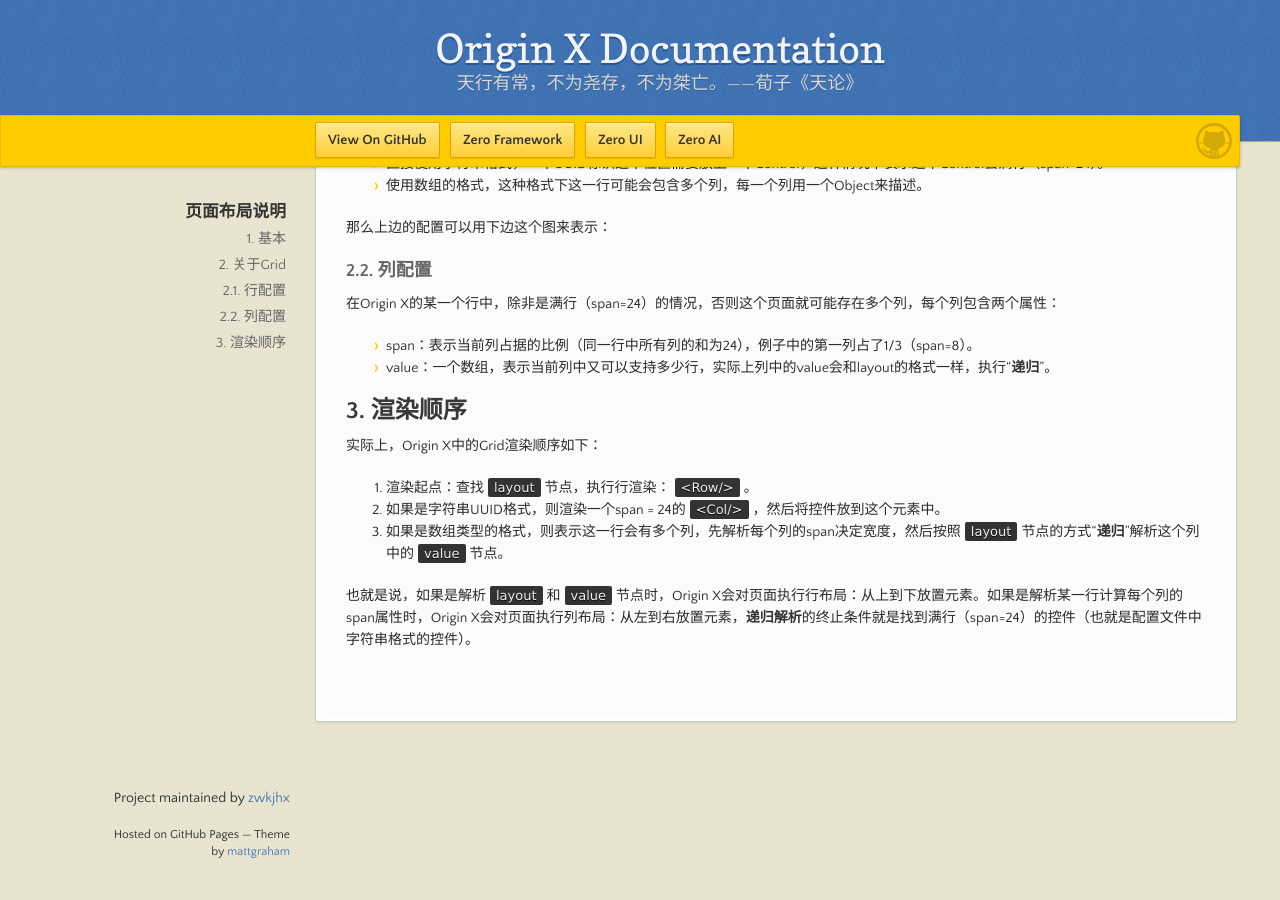
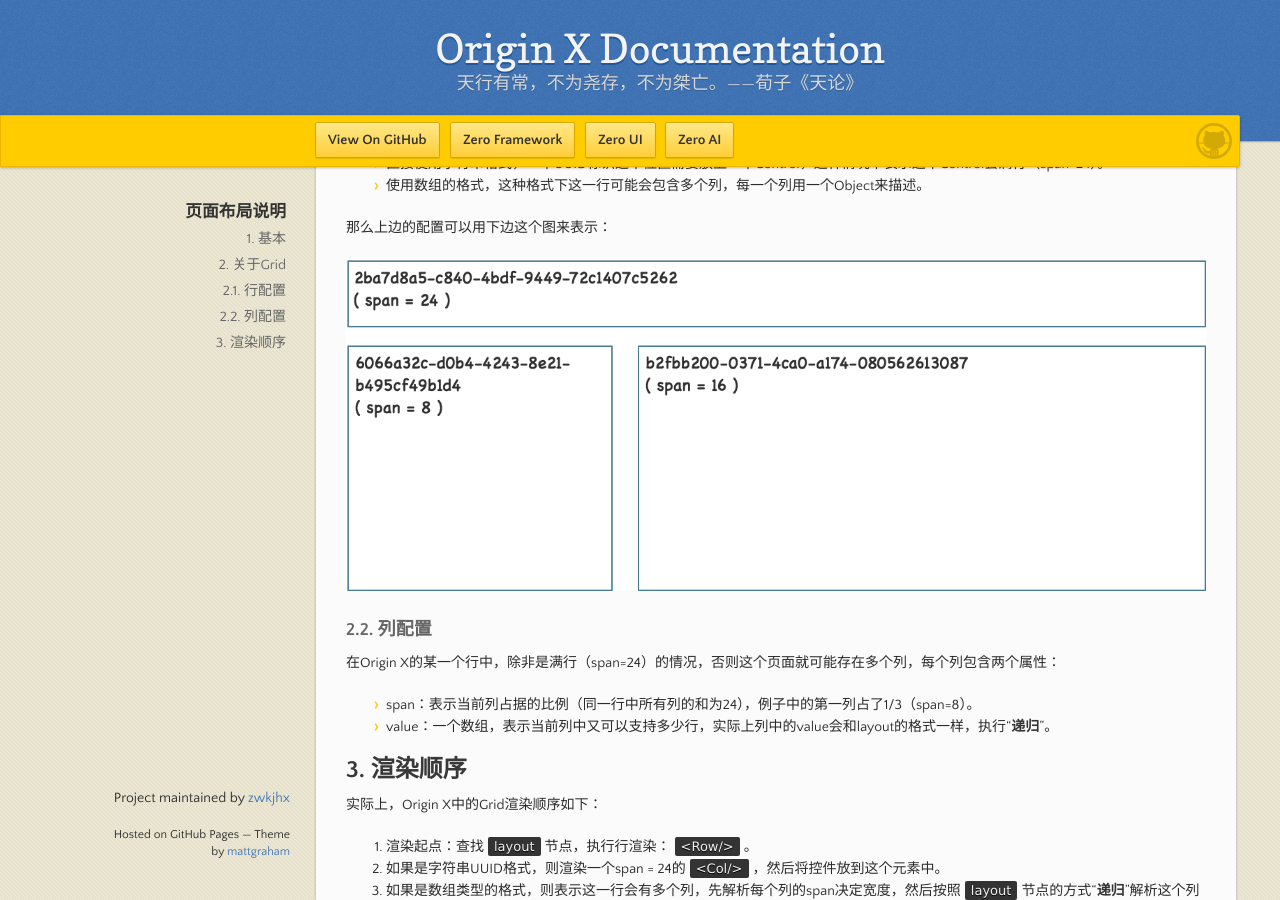
Before and after one commit to zwkjhx/ox-doc, a Jekyll site: the page built from specification/3-origin-xgui-fan/spo-004-ye-mian-bu-ju-shuo-ming.md, in a window 1280 px wide and 900 px high, scrolled down 1140 px. Built offline with Jekyll 4.4.1, drawn with Linux system fonts in a browser that asks for light colours; our own code applies the rules of GitHub Pages for plain Markdown files.

Commit message:
Updates specification/3-origin-xgui-fan/spo-004-ye-mian-bu-ju-shuo-ming.md
Auto commit by GitBook Editor

```diff
--- a/specification/3-origin-xgui-fan/spo-004-ye-mian-bu-ju-shuo-ming.md
+++ b/specification/3-origin-xgui-fan/spo-004-ye-mian-bu-ju-shuo-ming.md
@@ -54,6 +54,8 @@
 
 那么上边的配置可以用下边这个图来表示：
 
+![](/assets/images/spo/004/page-layout.png)
+
 ### 2.2. 列配置
 
 在Origin X的某一个行中，除非是满行（span=24）的情况，否则这个页面就可能存在多个列，每个列包含两个属性：
```
Also changed, not shown: assets/images/spo/004/page-layout.png (added).
